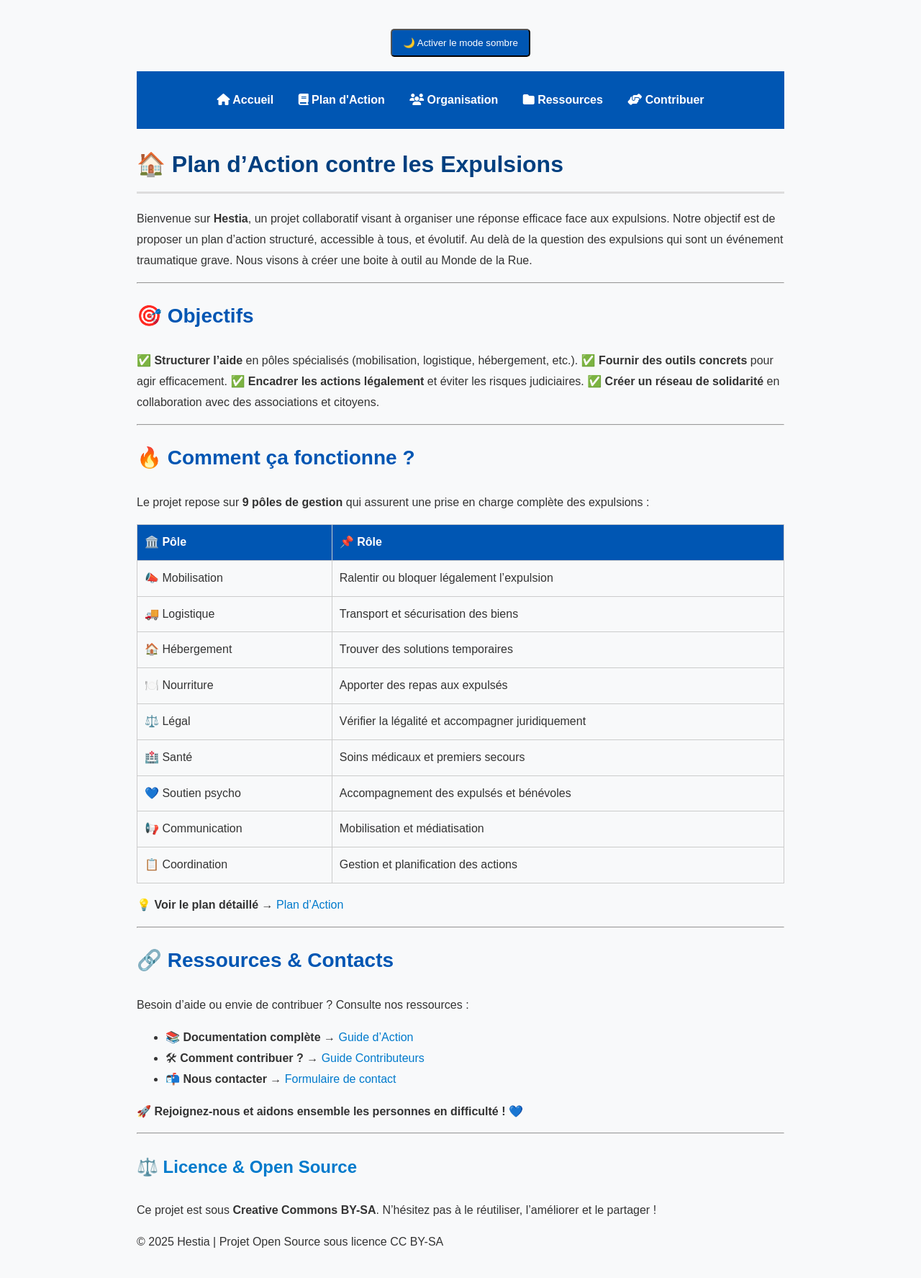
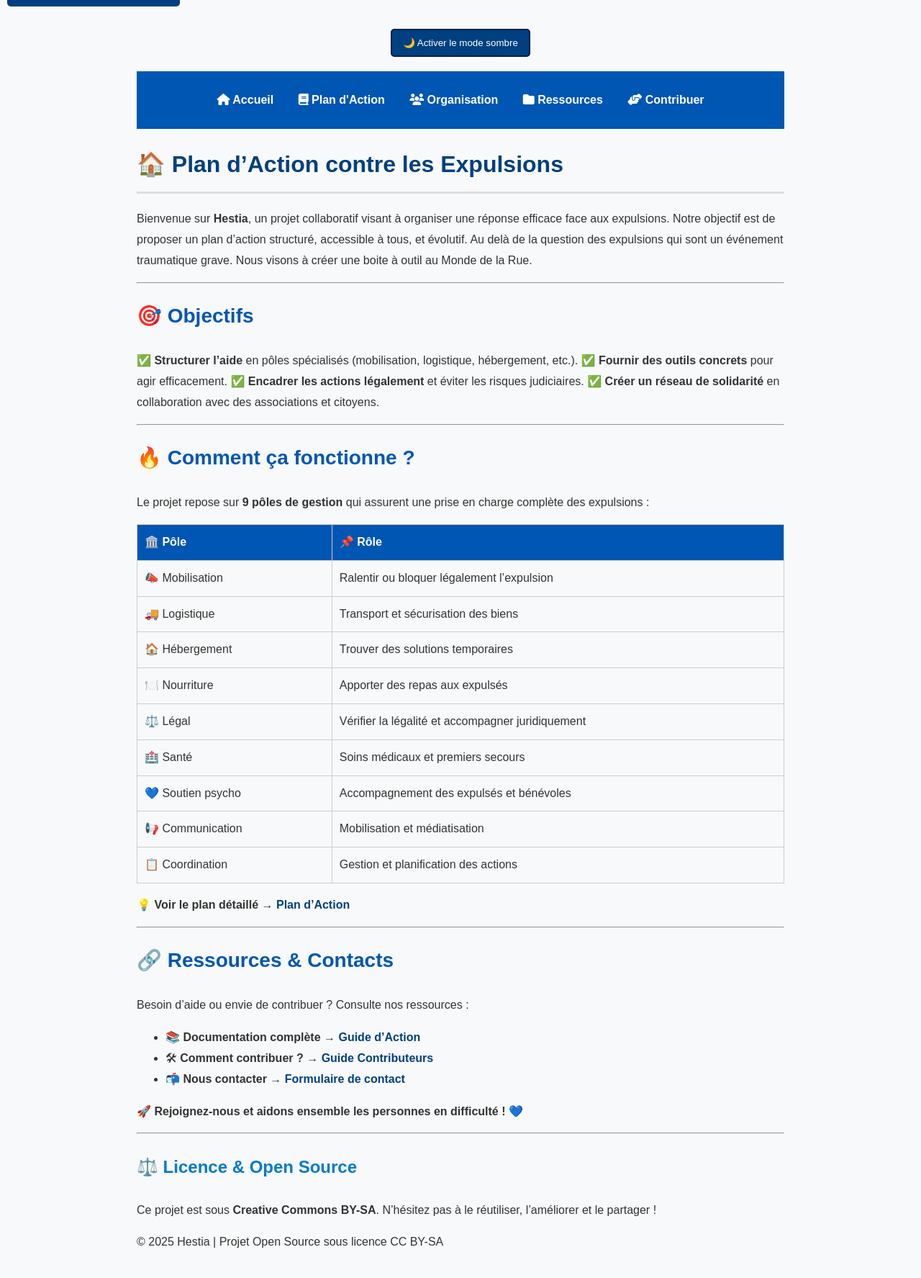
Before and after one commit to 5136Siegfried/Hestia, a Jekyll site: the page built from docs/index.md, in a window 1280 px wide. Shown: the whole page at 72% size. Built offline with Jekyll 4.4.1, drawn with Linux system fonts in a browser that asks for light colours.

Commit message:
Ajout de la mise en page améliorée et du mode sombre

```diff
--- a/docs/_layouts/default.html
+++ b/docs/_layouts/default.html
@@ -8,6 +8,36 @@
     <link rel="icon" type="image/x-icon" href="{{ site.baseurl }}/assets/images/favicon/favicon.ico">
     <link rel="stylesheet" href="https://cdnjs.cloudflare.com/ajax/libs/font-awesome/6.4.2/css/all.min.css">
 </head>
+<body>
+
+    <!-- 🔹 Skip Link (Passer directement au contenu) -->
+    <a href="#main-content" class="skip-link">⏩ Aller au contenu principal</a>
+
+    <!-- 🔹 Bouton Mode Sombre -->
+    <button id="toggle-darkmode">🌙 Activer le mode sombre</button>
+
+    <!-- 🔹 MENU DE NAVIGATION -->
+    <nav aria-label="Navigation principale">
+        <ul>
+            <li><a href="{{ site.baseurl }}/"><i class="fas fa-home"></i> Accueil</a></li>
+            <li><a href="{{ site.baseurl }}/plan"><i class="fas fa-book"></i> Plan d'Action</a></li>
+            <li><a href="{{ site.baseurl }}/organisation"><i class="fas fa-users"></i> Organisation</a></li>
+            <li><a href="{{ site.baseurl }}/ressources"><i class="fas fa-folder"></i> Ressources</a></li>
+            <li><a href="{{ site.baseurl }}/contribution"><i class="fas fa-hands-helping"></i> Contribuer</a></li>
+        </ul>
+    </nav>
+
+    <!-- 🔹 CONTENU DE LA PAGE -->
+    <main id="main-content">
+        {{ content }}
+    </main>
+
+    <!-- 🔹 Pied de page -->
+    <footer>
+        <p>© 2025 Hestia | Projet Open Source sous licence CC BY-SA</p>
+    </footer>
+
+    <!-- 🔹 Script Mode Sombre -->
     <script>
         document.addEventListener("DOMContentLoaded", function() {
             const toggleButton = document.getElementById("toggle-darkmode");
@@ -33,29 +63,5 @@
         });
     </script>
 
-<body>
-  <button id="toggle-darkmode">🌙 Activer le mode sombre</button>
-
-    <!-- 🔹 MENU DE NAVIGATION -->
-    <nav>
-      <ul>
-          <li><a href="{{ site.baseurl }}/"><i class="fas fa-home"></i> Accueil</a></li>
-          <li><a href="{{ site.baseurl }}/plan"><i class="fas fa-book"></i> Plan d'Action</a></li>
-          <li><a href="{{ site.baseurl }}/organisation"><i class="fas fa-users"></i> Organisation</a></li>
-          <li><a href="{{ site.baseurl }}/ressources"><i class="fas fa-folder"></i> Ressources</a></li>
-          <li><a href="{{ site.baseurl }}/contribution"><i class="fas fa-hands-helping"></i> Contribuer</a></li>
-      </ul>
-  </nav>
-
-
-    <!-- 🔹 CONTENU DE LA PAGE -->
-    <main>
-        {{ content }}
-    </main>
-
-    <footer>
-        <p>© 2025 Hestia | Projet Open Source sous licence CC BY-SA</p>
-    </footer>
-
 </body>
 </html>
--- a/docs/assets/css/style.css
+++ b/docs/assets/css/style.css
@@ -62,14 +62,14 @@
   background: #007acc;
 }
 
-
 /* 🔹 Liens */
 a {
-  color: #007acc;
-  text-decoration: none;
+    color: #004080;
+    font-weight: bold;
+    text-decoration: none;
 }
 a:hover {
-  text-decoration: underline;
+    color: #002050;
 }
 
 /* 🔹 Tableaux */
@@ -123,3 +123,40 @@
 nav ul li a:hover {
   text-decoration: underline;
 }
+
+/* 🔹 Skip link (passer directement au contenu) */
+.skip-link {
+    position: absolute;
+    top: -40px;
+    left: 10px;
+    background: #004080;
+    color: white;
+    padding: 10px;
+    text-decoration: none;
+    border-radius: 5px;
+    transition: top 0.3s ease;
+}
+.skip-link:focus {
+    top: 10px;
+}
+
+/* 🔹 Meilleur contraste pour les boutons et liens */
+#toggle-darkmode {
+    background: #004080;
+    border: 2px solid #002050;
+}
+#toggle-darkmode:hover {
+    background: #002050;
+}
+
+/* 🔹 Meilleur contraste en mode sombre */
+.dark-mode a:hover {
+    color: #99ccff;
+}
+.dark-mode #toggle-darkmode {
+    background: #0056b3;
+    border: 2px solid #003f7f;
+}
+.dark-mode #toggle-darkmode:hover {
+    background: #003f7f;
+}
```
Lines whose indentation alone changed are shown as unchanged.
